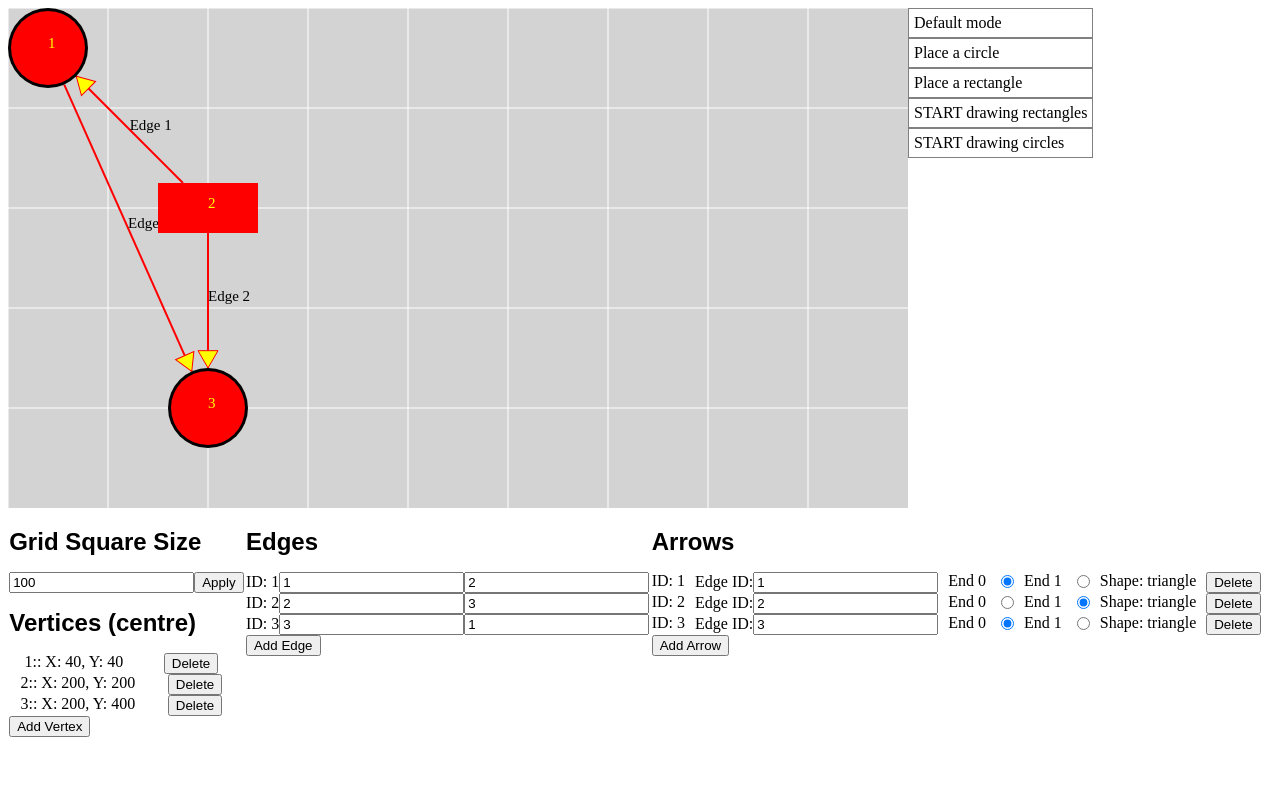
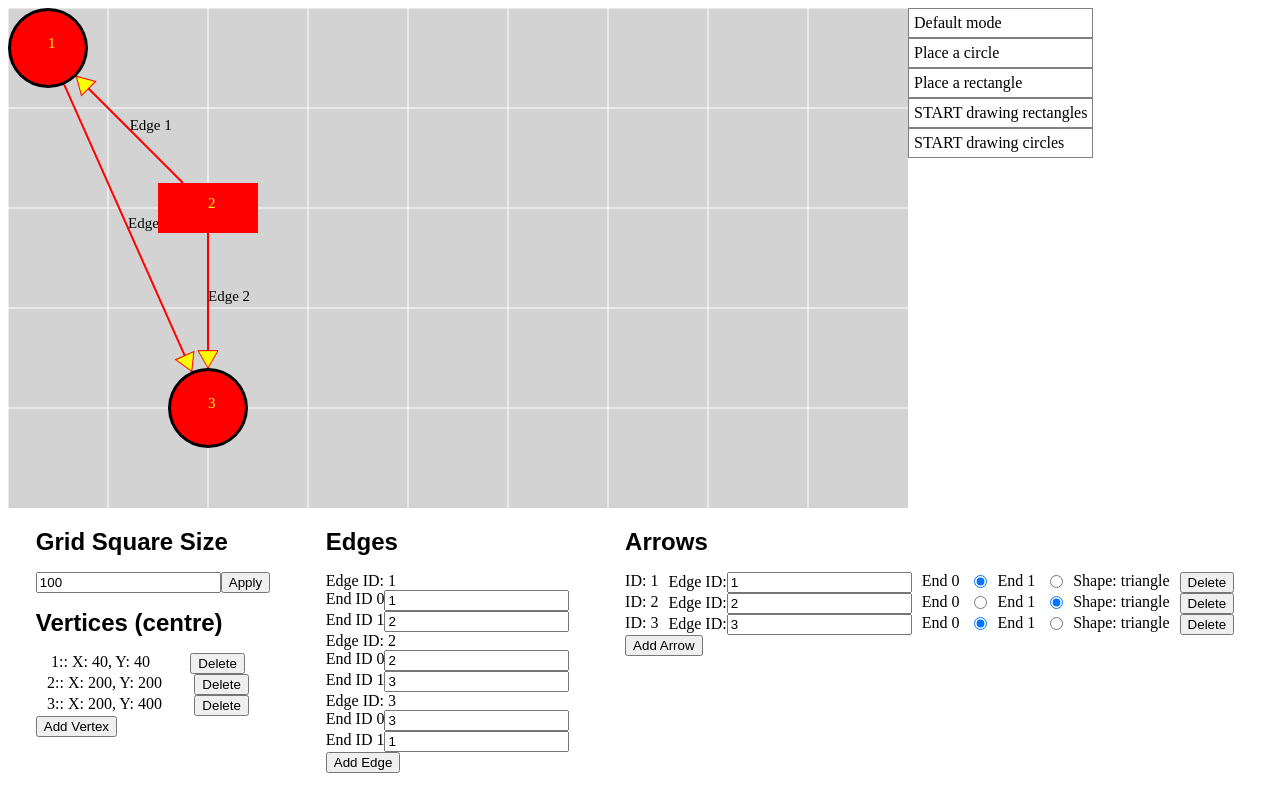
Before and after one commit to lamh85/Graph-Editor, a React app: page / in a window 1280 px wide. Built offline with nearby package versions, Linux system fonts and the light colour scheme; the HTML template or start-up script is replaced by a standard one.

Commit message:
Edges form validation (#21)
* Separate state management: form input for editing edges.

* Render form validation error.

```diff
--- a/src/models/edge.ts
+++ b/src/models/edge.ts
@@ -20,7 +20,7 @@ export const TEMPLATE = {
   end1: TEMPLATE_END,
 }
 
-type EdgeT = {
+export type EdgeT = {
   id: number
   end0: EndT
   end1: EndT
--- a/src/pages/home/PropertiesEditor/EdgesPanel.tsx
+++ b/src/pages/home/PropertiesEditor/EdgesPanel.tsx
@@ -1,47 +1,85 @@
-import React from 'react'
+import React, { useState } from 'react'
 import styled from 'styled-components'
-import { TEMPLATE as EDGE_TEMPLATE } from '../../../models/edge.ts'
+import { TEMPLATE as EDGE_TEMPLATE, EdgeT } from '../../../models/edge.ts'
 
 const H1 = styled.h1`
   font-family: sans-serif;
   font-size: 1.5em;
 `
 
-export function EdgesPanel({ createEdge, updateEdge, edges }) {
-  const handleChange = ({ event, endProperty, edgeId, editedEdge }) => {
-    const vertexId = parseInt(event.target.value)
-    const newAttributeValue = {
-      ...editedEdge[endProperty],
-      vertexId,
+type EdgeInputT = EdgeT & {
+  validationMessage?: string
+  validationSource?: string
+}
+
+export function EdgesPanel({ createEdge, updateEdge, edges, vertices }) {
+  const [edgesInput, setEdgesInput] = useState<EdgeInputT[]>(edges)
+
+  const vertexIds = vertices.map((vertex) => vertex.id)
+
+  const handleUpdateEndVetex = (event, edgeId, inputIndex, endNumber) => {
+    const inputClone = [...edgesInput]
+    const editedEdge = inputClone[inputIndex]
+    const newVertexId = parseInt(event.target.value)
+    const propertyName = `end${endNumber}`
+
+    const endValue = {
+      ...editedEdge[propertyName],
+      vertexId: newVertexId,
+    }
+
+    const isValidVertex = vertexIds.includes(newVertexId)
+    let validationMessage = ''
+    let validationSource = ''
+
+    if (!isValidVertex) {
+      validationMessage = 'Invalid Vertex'
+      validationSource = propertyName
+    }
+
+    inputClone[inputIndex] = {
+      ...editedEdge,
+      [propertyName]: endValue,
+      validationMessage,
+      validationSource,
+    }
+
+    setEdgesInput(inputClone)
+
+    if (!isValidVertex) {
+      return
     }
 
     updateEdge({
       id: edgeId,
-      property: endProperty,
-      value: newAttributeValue,
+      property: propertyName,
+      value: endValue,
     })
   }
 
   return (
     <div>
       <H1>Edges</H1>
-      {edges.map((edge) => {
+      {edgesInput.map((edge, inputIndex) => {
         return (
           <div key={edge.id}>
-            ID: {edge.id}
+            <div>Edge ID: {edge.id}</div>
             {[0, 1].map((endNumber) => {
+              const validationMessage =
+                edge?.validationSource == `end${endNumber}` &&
+                edge?.validationMessage.length > 0
+                  ? edge?.validationMessage
+                  : ''
+
               return (
                 <EdgeEndInput
                   key={`${edge.id}-${endNumber}`}
-                  value={edge[`end${endNumber}`].vertexId}
+                  value={edge?.[`end${endNumber}`]?.vertexId}
                   handleChange={(event) =>
-                    handleChange({
-                      event,
-                      endProperty: `end${endNumber}`,
-                      edgeId: edge.id,
-                      editedEdge: edge,
-                    })
+                    handleUpdateEndVetex(event, edge.id, inputIndex, endNumber)
                   }
+                  endId={endNumber}
+                  validationMessage={validationMessage}
                 />
               )
             })}
@@ -53,6 +91,12 @@ export function EdgesPanel({ createEdge, updateEdge, edges }) {
   )
 }
 
-function EdgeEndInput({ value, handleChange }) {
-  return <input type="number" value={value} onChange={handleChange} />
+function EdgeEndInput({ value, handleChange, endId, validationMessage }) {
+  return (
+    <div style={{ display: 'flex', flexDirection: 'row' }}>
+      <div>End ID {endId}</div>
+      <input type="number" value={value} onChange={handleChange} />
+      <div>{validationMessage}</div>
+    </div>
+  )
 }
--- a/src/pages/home/PropertiesEditor/index.tsx
+++ b/src/pages/home/PropertiesEditor/index.tsx
@@ -167,6 +167,7 @@ const PropertiesEditor = ({
         createEdge={createEdge}
         updateEdge={updateEdge}
         edges={edges}
+        vertices={vertices}
       />
       <ArrowsPanel
         arrows={arrows}
```
